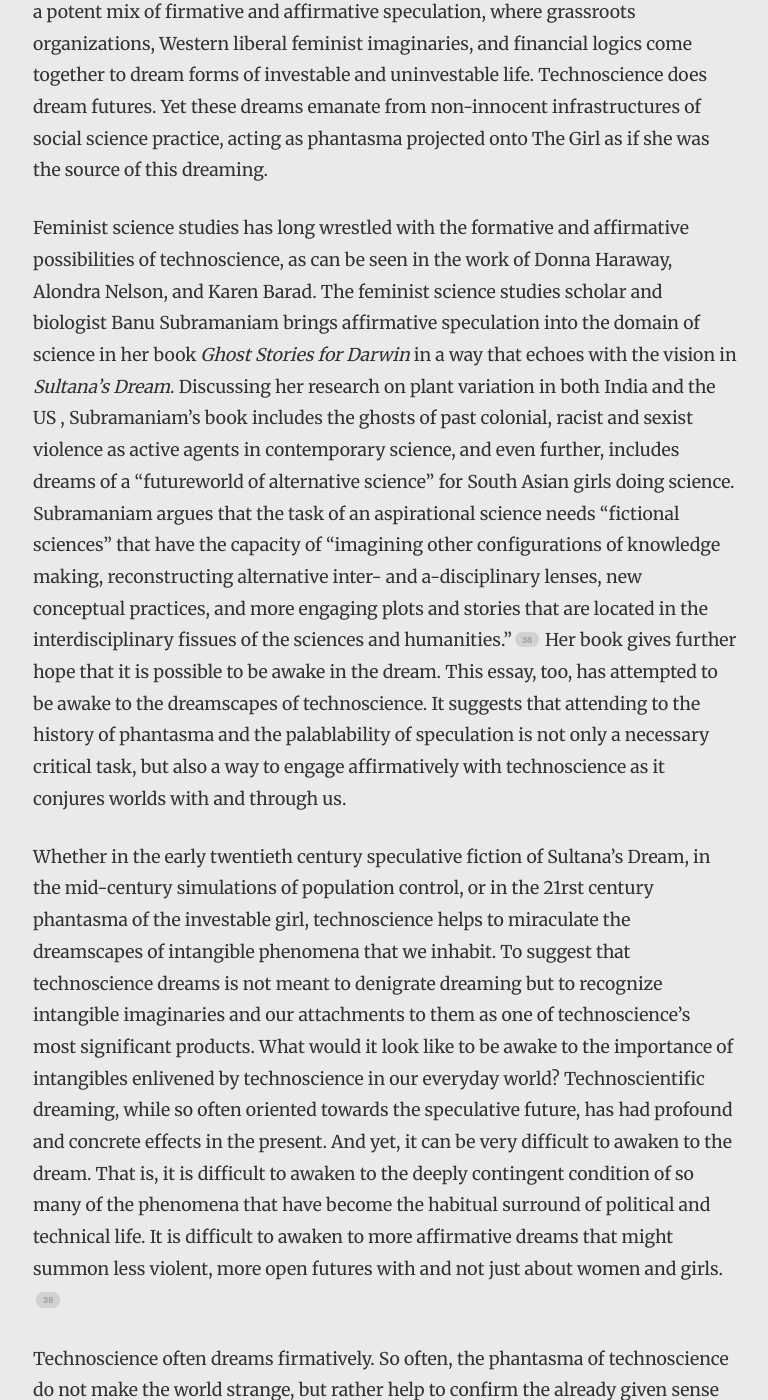
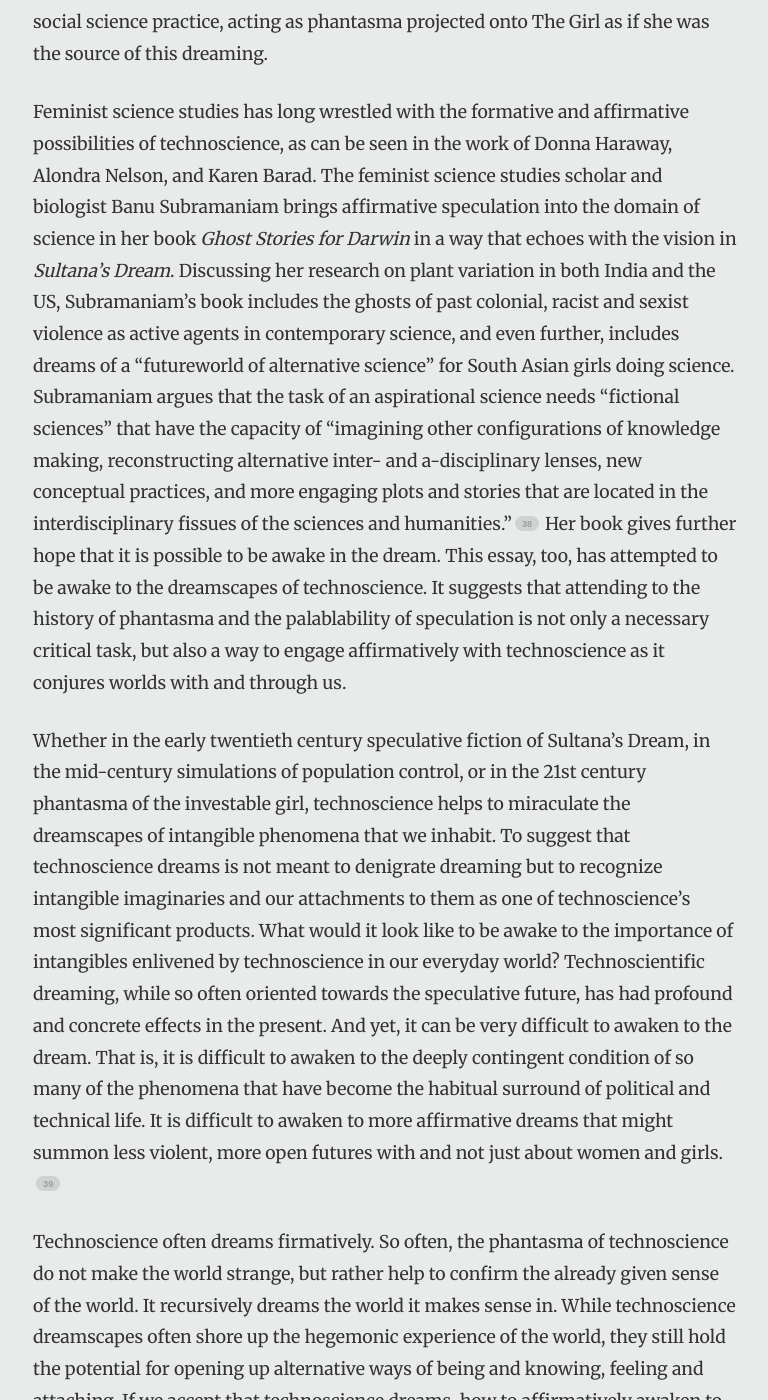
Before and after one commit to historiesofthefuture/historiesofthefuture, a Jekyll site: the page built from essays/murphy/future-postcolonial-social-sciences.md, in a window 1280 px wide and 1400 px high, scrolled down 20924 px. Shown: the whole window, without its empty margins (255-1023 px from the left). Built offline with Jekyll 4.4.1, drawn with Linux system fonts in a browser that asks for light colours; nearby versions of some CDN libraries; some web fonts are replaced; some of the changed text lies outside the part shown.

Commit message:
Update future-postcolonial-social-sciences.md

```diff
--- a/essays/murphy/future-postcolonial-social-sciences.md
+++ b/essays/murphy/future-postcolonial-social-sciences.md
@@ -408,7 +404,7 @@
 using FORTRAN with the [Carolina Population Center
 Family](http://www.cpc.unc.edu/aboutcpc/history) Planning Administrator
 Training Game that promises to train players in the arts of altering the
-future of a national population. [^19]
+future of a national population.[^19]
 
 The intended players are visiting civil servants involved in family
 planning programs in their home country. In this role playing game, a
@@ -712,21 +708,16 @@
 be unleashed.
 
 The Girl Effect has become a potent phantasmagram, spreading to
-corporate responsibility campaigns of[
-Walmart](https://www.clintonfoundation.org/blog/2014/04/29/how-walmart-reimagining-its-investments-empower-girls-and-women),
+corporate responsibility campaigns of [Walmart](https://www.clintonfoundation.org/blog/2014/04/29/how-walmart-reimagining-its-investments-empower-girls-and-women),
 [Exxon](http://corporate.exxonmobil.com/en/community/womens-economic-opportunity/investing-in-women),
 and
 [Intel,](http://www.intel.com/content/www/us/en/technology-in-education/smart-girls-smart-world-video.html)
-shaping policy at the Gates Foundation, [the Clinton
-Foundation,](https://www.clintonfoundation.org/blog/authors/no-ceilings-full-participation-project)
+shaping policy at the Gates Foundation, [the Clinton Foundation,](https://www.clintonfoundation.org/blog/authors/no-ceilings-full-participation-project)
 the
 [UN](http://www.unfoundation.org/what-we-do/issues/women-and-population/investing-adolescent-girls.html),
-and even the office of the [US Secretary of
-State](http://www.state.gov/s/gwi/girls/). It is embraced by
+and even the office of the [US Secretary of State](http://www.state.gov/s/gwi/girls/). It is embraced by
 longstanding transnational NGOs like Plan and Care, as well as the
-biggest NGO in the world, BRAC, based in Bangladesh. A 2008 [marketing
-report by Goldman
-Sachs](http://www.goldmansachs.com/our-thinking/investing-in-women/bios-pdfs/women-half-sky-pdf.pdf)
+biggest NGO in the world, BRAC, based in Bangladesh. A 2008 [marketing report by Goldman Sachs](http://www.goldmansachs.com/our-thinking/investing-in-women/bios-pdfs/women-half-sky-pdf.pdf)
 echoes the findings of the World Bank and the Nike Foundation, reporting
 that investing in educating girls has a “growth premium” that at a
 macroeconomic level stimulates “higher productivity; higher
@@ -754,10 +745,9 @@
 that are brothers to these investable girls. Poor brown boys do not
 often get aspirational speculative futures in this Western dreamscape of
 uncertain futures. Instead, they are more likely to be mentioned
-fearfully as sites of danger, [as incipient agents of
-violence](http://www.nytimes.com/2015/04/12/opinion/sunday/nicholas-kristof-smart-girls-vs-bombs.html?_r=0)
+fearfully as sites of danger, [as incipient agents of violence](http://www.nytimes.com/2015/04/12/opinion/sunday/nicholas-kristof-smart-girls-vs-bombs.html?_r=0)
 through the lens of foreign policy aimed at a war against the never
-ending potential of[ future terrorism. ](http://m.state.gov/mc36630.htm)
+ending potential of [future terrorism.](http://m.state.gov/mc36630.htm)
 
 Poor racialized girls living in postcolonial locals have perversely
 become iconic figures of speculation on which elite technocratic dreams
@@ -776,7 +766,7 @@
 studies scholar and biologist Banu Subramaniam brings affirmative
 speculation into the domain of science in her book *Ghost Stories for
 Darwin* in a way that echoes with the vision in *Sultana’s Dream*.
-Discussing her research on plant variation in both India and the US ,
+Discussing her research on plant variation in both India and the US,
 Subramaniam’s book includes the ghosts of past colonial, racist and
 sexist violence as active agents in contemporary science, and even
 further, includes dreams of a “futureworld of alternative science” for
@@ -795,7 +785,7 @@
 
 Whether in the early twentieth century speculative fiction of Sultana’s
 Dream, in the mid-century simulations of population control, or in the
-21rst century phantasma of the investable girl, technoscience helps to
+21st century phantasma of the investable girl, technoscience helps to
 miraculate the dreamscapes of intangible phenomena that we inhabit. To
 suggest that technoscience dreams is not meant to denigrate dreaming but
 to recognize intangible imaginaries and our attachments to them as one
@@ -855,13 +845,12 @@
 [^4]: Terry Castle, “Phantasmagoria: Spectral Technology and the
     Metaphorics of Modern Reverie,” *Critical Inquiry* 15, no. 1
     (October 1, 1988): 26–61; Benjamin, *The Arcades Project*; Susan
-    Buck-Morss, *The Dialectics of Seeing: Walter Benjamin and the
-    Arcades Project*, Reprint (The MIT Press, 1991).
+    Buck-Morss, *The Dialectics of Seeing: Walter Benjamin and the Arcades Project*, Reprint (The MIT Press, 1991).
 
 [^5]: Uncertain Commons, *Speculate This!* (Durham: Duke University
     Press, 2013). Prospectus.
 
-[^6]: Uncertain Commons, Speculate *This!*.
+[^6]: Uncertain Commons, *Speculate This!*.
 
 [^7]: On Begum Rokeya Hossain’s feminism and “Sultana’s Dream,” See,
     Hasanat, Fayeza, “Sultana’s Utopian Awakening: An Ecocritical
@@ -1050,5 +1039,5 @@
 [^39]: Taking this argument to its further extension, it is politically
     possibly and even necessary to conjure other relations not only
     better, but bigger than capitalism. I make this argument through the
-    concept of *distributed reproduction* in the coda of The
-    Economization of Life (Duke University Press, forthcoming)
+    concept of *distributed reproduction* in the coda of *The
+    Economization of Life* (Duke University Press, forthcoming).
```
Also changed, not shown: other parts of essays/murphy/future-postcolonial-social-sciences.md (+7 -11 lines).
